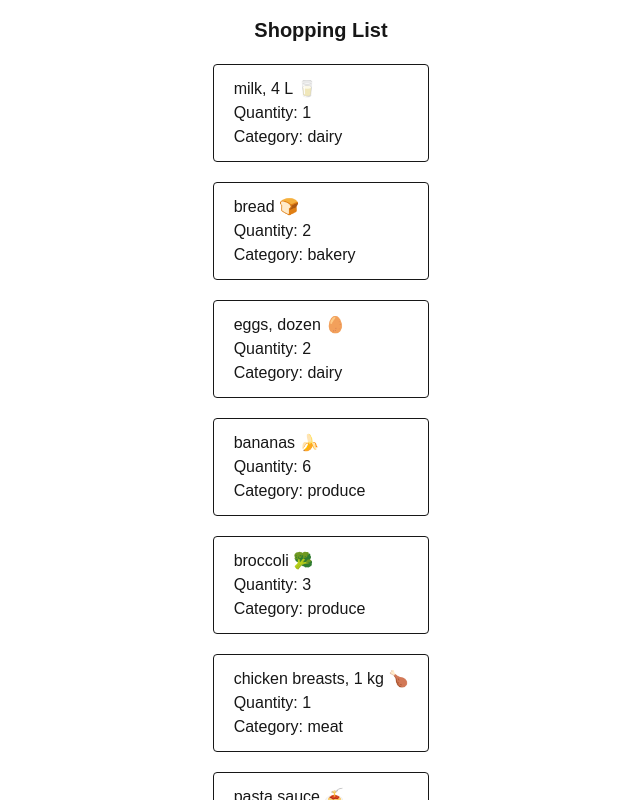
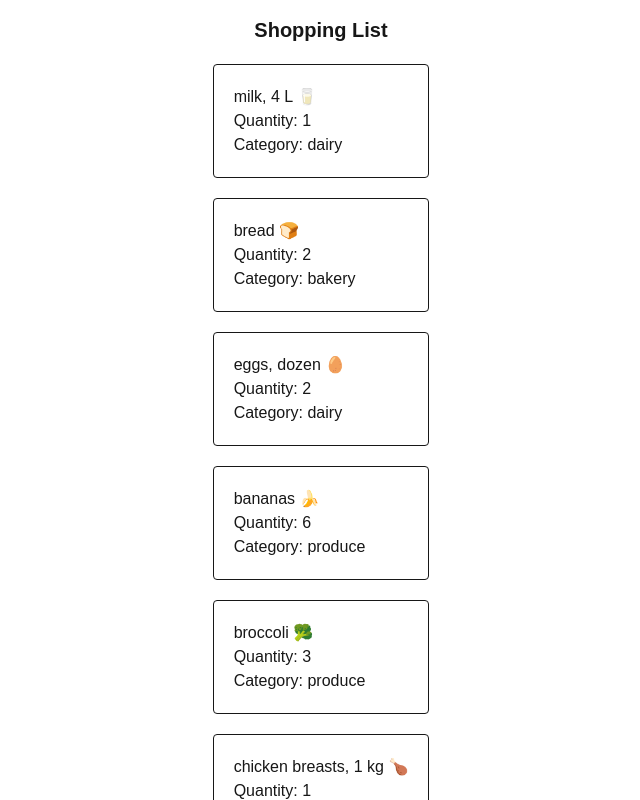
Before and after one commit to verityboyd/cprg306-assignments, a Next.js app: page /week-3 in a window 1280 px wide. Shown: the top 800 px of the page, without its empty margins (319-959 px from the left). Built offline with nearby package versions, Linux system fonts and the light colour scheme.

Commit message:
edited styling

```diff
--- a/app/week-3/GroceryItem.js
+++ b/app/week-3/GroceryItem.js
@@ -2,7 +2,7 @@
 
 export default function GroceryItem({ name, quantity, category }) {
   return (
-    <li className="m-5 py-3 px-5 border rounded">
+    <li className="m-5 py-5 px-5 border rounded">
       {name}
       <div>Quantity: {quantity}</div>
       <div>Category: {category}</div>
```
